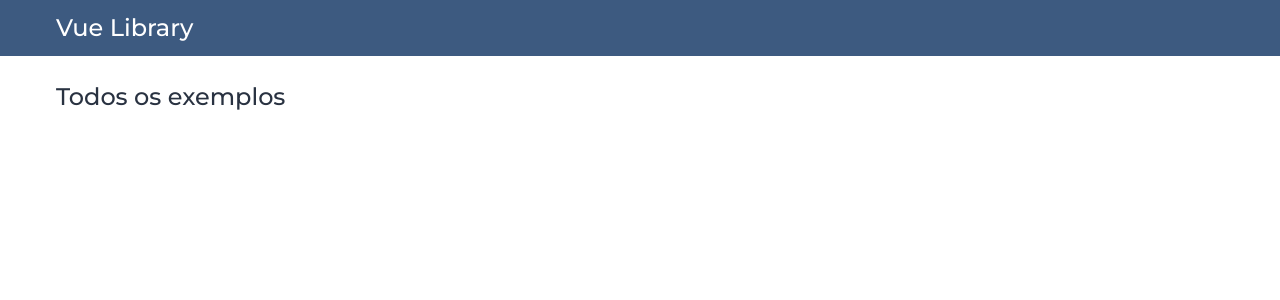
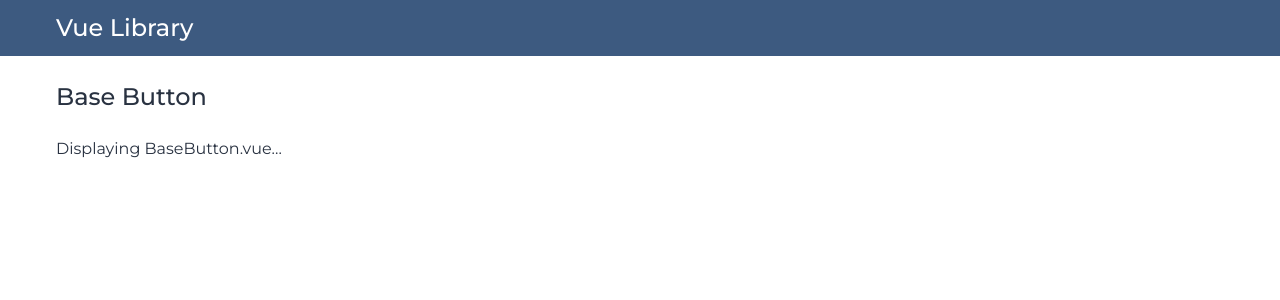
Before and after one commit to Pedro-Henrique-Ferreti/vue-library, a Vue app: page /components/base-button in a window 1280 px wide. Shown: the top 300 px of the page. Built offline with nearby package versions, Linux system fonts and the light colour scheme.

Commit message:
Created displayable components

```diff
--- a/src/App.vue
+++ b/src/App.vue
@@ -1,18 +1,15 @@
 <template>
   <the-header />
-  <the-page-title />
   <router-view />
 </template>
 
 <script>
 import TheHeader from '@/components/TheHeader.vue';
-import ThePageTitle from '@/components/ThePageTitle.vue';
 
 export default {
   name: 'App',
   components: {
     TheHeader,
-    ThePageTitle,
   },
 };
 </script>
--- a/src/components/ThePageTitle.vue
+++ b/src/components/PageHeader.vue
@@ -1,17 +1,19 @@
 <template>
-  <base-container class="page-title">
-    <h1 class="page-title__title">Todos os exemplos</h1>
+  <base-container class="page-header">
+    <h1 class="page-header__title">
+      <slot>Todos os exemplos</slot>
+    </h1>
   </base-container>
 </template>
 
 <script>
 export default {
-  name: 'ThePageTitle',
+  name: 'PageHeader',
 };
 </script>
 
 <style lang="scss" scoped>
-.page-title {
+.page-header {
   margin-bottom: 24px;
   &__title {
     font-size: 24px;
--- /dev/null
+++ b/src/components/common/BaseButton.vue
@@ -0,0 +1,3 @@
+<template>
+  <button>button</button>
+</template>
--- /dev/null
+++ b/src/components/display/BaseButtonDisplay.vue
@@ -0,0 +1,3 @@
+<template>
+  <p>Displaying BaseButton.vue...</p>
+</template>
--- /dev/null
+++ b/src/data/displayableComponents.js
@@ -0,0 +1,7 @@
+export default [
+  {
+    id: 'base-button',
+    name: 'Base Button',
+    component: 'BaseButtonDisplay',
+  },
+];
--- a/src/router/index.js
+++ b/src/router/index.js
@@ -1,12 +1,18 @@
 import { createRouter, createWebHistory } from 'vue-router';
 
 import Home from '@/views/Home.vue';
+import Components from '@/views/Components.vue';
 
 const routes = [
   {
     path: '/',
     name: 'home',
     component: Home,
+  },
+  {
+    path: '/components/:id',
+    name: 'components',
+    component: Components,
   },
 ];
 
--- /dev/null
+++ b/src/views/Components.vue
@@ -0,0 +1,26 @@
+<template>
+  <page-header>{{ displayedComponent.name }}</page-header>
+  <base-container>
+    <component :is="displayedComponent.component" />
+  </base-container>
+</template>
+
+<script>
+import displayableComponents from '@/data/displayableComponents.js';
+
+import PageHeader from '@/components/PageHeader.vue';
+import BaseButtonDisplay from '@/components/display/BaseButtonDisplay.vue';
+
+export default {
+  name: 'Components',
+  components: {
+    PageHeader,
+    BaseButtonDisplay,
+  },
+  computed: {
+    displayedComponent() {
+      return displayableComponents.find(component => component.id === this.$route.params.id);
+    },
+  },
+};
+</script>
--- a/src/views/Home.vue
+++ b/src/views/Home.vue
@@ -1,11 +1,12 @@
 <template>
+<page-header />
 <div class="home">
   <base-container class="home__content">
     <section class="home__list">
-      <router-link v-for="n in 10" :key="n"
-        :to="{ name: 'home' }"
-      >
-        <div class="home__list__item">Botões</div>
+      <router-link
+        v-for="component in displayableComponents" :key="component.id"
+        :to="{ name: 'components', params: { id: component.id } }">
+        <div class="home__list__item">{{ component.name }}</div>
       </router-link>
     </section>
   </base-container>
@@ -13,8 +14,19 @@
 </template>
 
 <script>
+import displayableComponents from '@/data/displayableComponents.js';
+import PageHeader from '@/components/PageHeader.vue';
+
 export default {
   name: 'Home',
+  components: {
+    PageHeader,
+  },
+  data() {
+    return {
+      displayableComponents,
+    };
+  },
 };
 </script>
 
```
